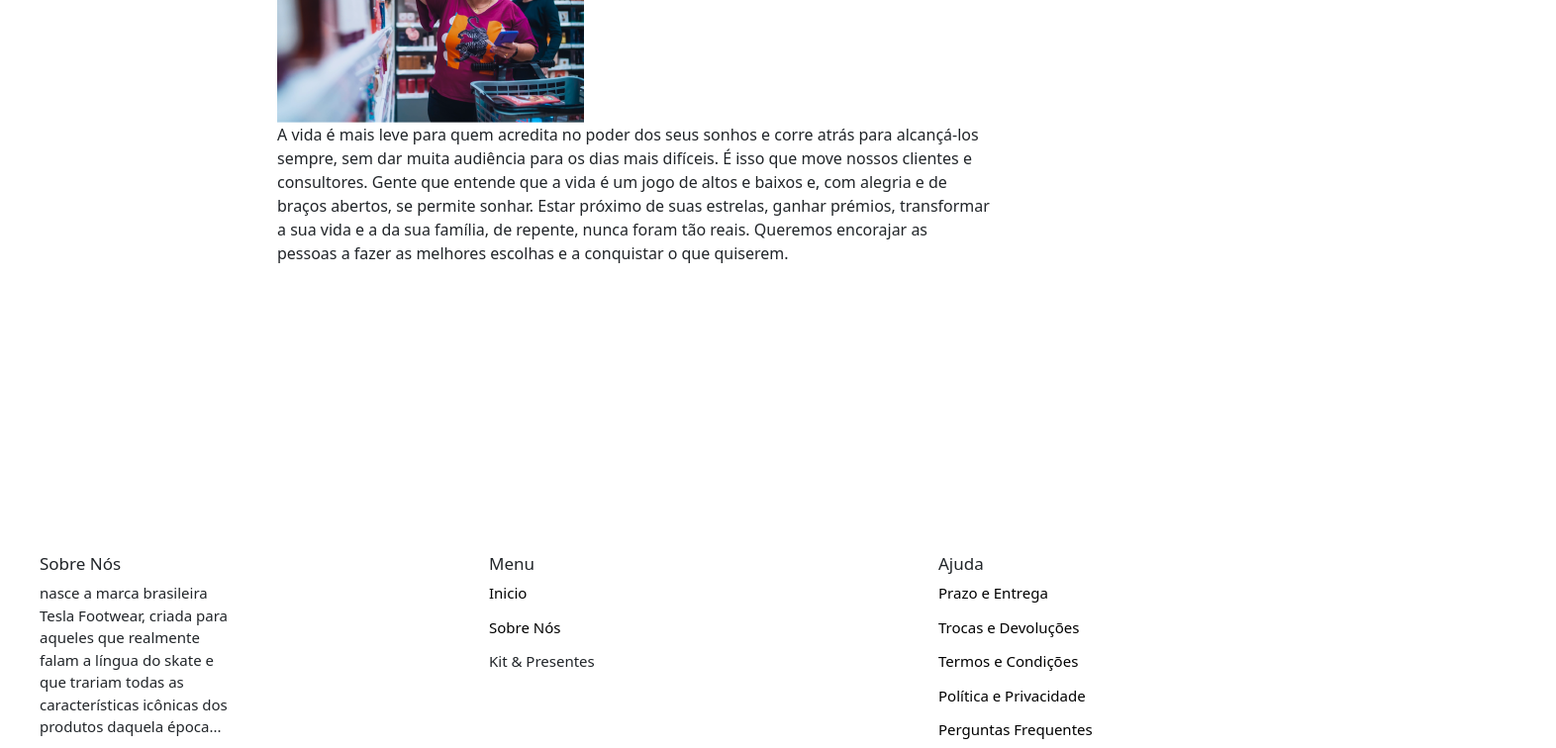
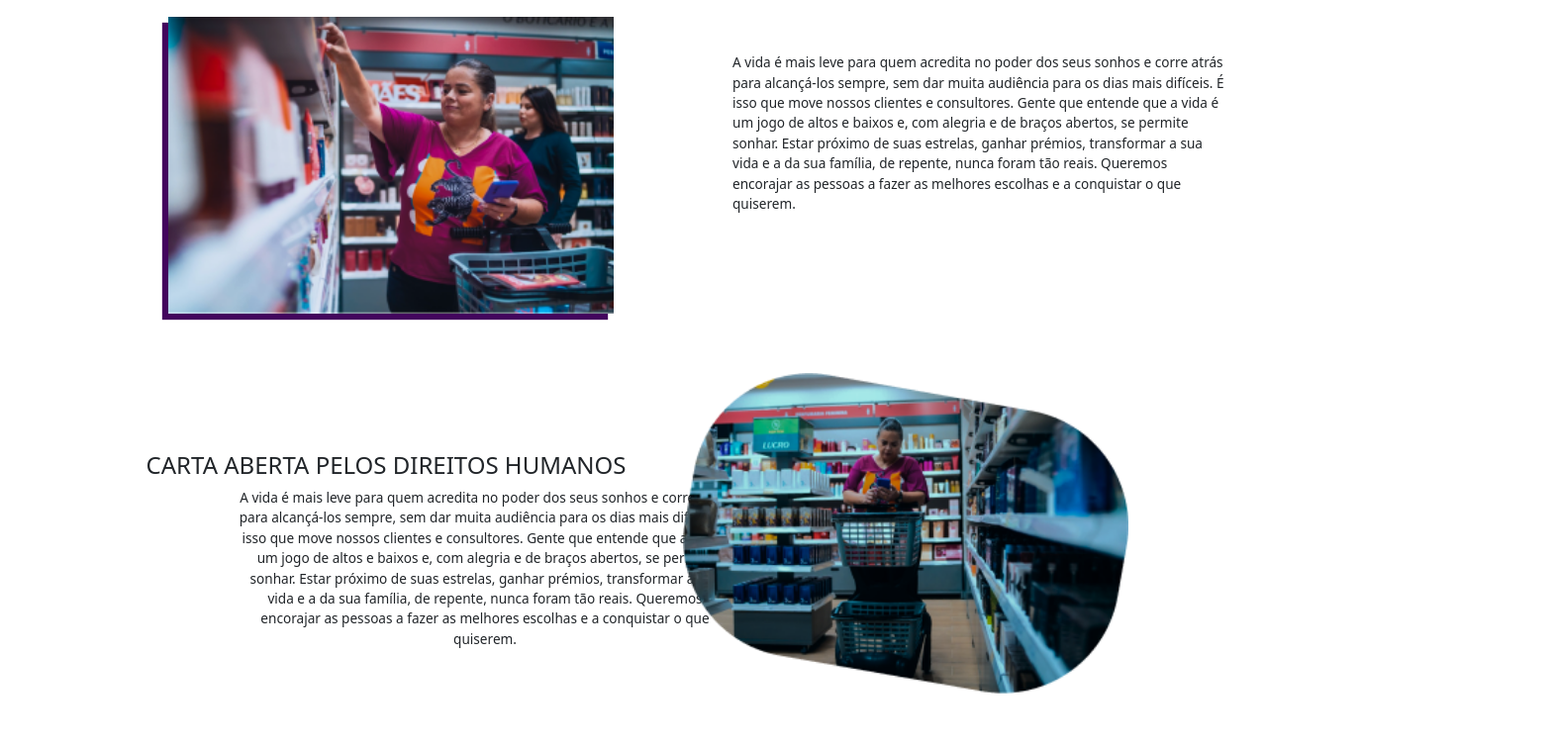
Before and after one commit to GabrielLima2803/ACosmeticos, a Vue app: page /sobreNos in a window 1280 px wide. Shown: the part 580-1336 px from the top of the page at 99% size, 1572 px wide, since content can reach past the window. Built offline with nearby package versions, Linux system fonts and the light colour scheme.

Commit message:
Continuando página sobre nós

```diff
--- a/src/views/SobreNosView.vue
+++ b/src/views/SobreNosView.vue
@@ -11,13 +11,41 @@
                     <div>
                         <h1>Sobre Nós</h1>
                         <div>
-                            <p class="p1">A comésticos foi fundada em 2022, com o intuito de ajudar a fundadora Andreia a crescer o seu negócio e para maior facilidade em verificar seu estoque. O que era apenas uma planilha com todos os valores e produtos sem graça em que os clientes não poderiam nem consultar, agora temos um site para visualização dos clientes e próprio controle. “Mais de 4 anos tentando encaixar algo que me ajudasse e ajudasse meus cliente”</p>
+                            <p class="p1">A comésticos foi fundada em 2022, com o intuito de ajudar a fundadora Andreia a
+                                crescer o seu negócio e para maior facilidade em verificar seu estoque. O que era apenas uma
+                                planilha com todos os valores e produtos sem graça em que os clientes não poderiam nem
+                                consultar, agora temos um site para visualização dos clientes e próprio controle. “Mais de 4
+                                anos tentando encaixar algo que me ajudasse e ajudasse meus cliente”</p>
                         </div>
                     </div>
                 </div>
-            <div class="img1">
-                <img src="@/img/img-sobrenos/AndreiaPrimeira.png" alt=""> <p>A vida é mais leve para quem acredita no poder dos seus sonhos e corre atrás para alcançá-los sempre, sem dar muita audiência para os dias mais difíceis.  É isso que move nossos clientes e consultores. Gente que entende que a vida é um jogo de altos e baixos e, com alegria e de braços abertos, se permite sonhar. Estar próximo de suas estrelas, ganhar prémios, transformar a sua vida e a da sua família, de repente, nunca foram tão reais. Queremos encorajar as pessoas a fazer as melhores escolhas e a conquistar o que quiserem.</p>
-            </div>
+                <div class="wrapGrid">
+                    <div  class="left-div">
+                        <img class="img1" src="@/img/img-sobrenos/AndreiaPrimeira.png" alt="">
+                    </div>
+                    <div class="p2 right-div">
+                        <p class="pDireita">A vida é mais leve para quem acredita no poder dos seus sonhos e corre atrás para alcançá-los
+                            sempre, sem dar muita audiência para os dias mais difíceis. É isso que move nossos clientes e
+                            consultores. Gente que entende que a vida é um jogo de altos e baixos e, com alegria e de braços
+                            abertos, se permite sonhar. Estar próximo de suas estrelas, ganhar prémios, transformar a sua
+                            vida e a da sua família, de repente, nunca foram tão reais. Queremos encorajar as pessoas a
+                            fazer as melhores escolhas e a conquistar o que quiserem.</p>
+                    </div>
+                </div>
+                <div class="wrapGrid">
+                    <div  class="left-div">
+                        <h4>CARTA ABERTA PELOS DIREITOS HUMANOS</h4>
+                        <p class="pDireita">A vida é mais leve para quem acredita no poder dos seus sonhos e corre atrás para alcançá-los
+                            sempre, sem dar muita audiência para os dias mais difíceis. É isso que move nossos clientes e
+                            consultores. Gente que entende que a vida é um jogo de altos e baixos e, com alegria e de braços
+                            abertos, se permite sonhar. Estar próximo de suas estrelas, ganhar prémios, transformar a sua
+                            vida e a da sua família, de repente, nunca foram tão reais. Queremos encorajar as pessoas a
+                            fazer as melhores escolhas e a conquistar o que quiserem.</p>
+                    </div>
+                    <div class=" right-div">
+                        <img class="img" src="@/img/img-sobrenos/AndreiaSegunda.png" alt="">
+                    </div>
+                </div>
             </div>
         </div>
     </div>
@@ -30,27 +58,68 @@
     align-items: center;
     margin-top: 150px;
 }
-.containerPrincipal{
+
+.containerPrincipal {
     width: 720px;
-    height: 527px;
     display: flex;
     flex-wrap: wrap;
     justify-content: center;
 }
-h1{
+
+h1 {
     text-align: center;
     text-decoration: none;
     color: #43055D;
     font-size: 300%;
 }
-.logo{
+
+p{
+    font-size: 85%;
+}
+.logo {
     width: 90px;
     height: 40px;
-    margin-left: 315px;
+    margin-left: 265px;
 }
-.p1{
+.wrapGrid{
+    display: grid;
+    grid-template-columns: 1fr 1fr; /* Two columns with equal width */
+    gap: 20px; /* Add some gap between the columns */
+    align-items: center; /* Center vertically */
+}
+
+.left-div{
+    text-align: center; /* Center the image horizontally */
+    margin-top: 10%;
+}
+
+.right-div{
+    text-align: left;
+}
+.p1 {
+    width: 600px;
     text-align: center;
-    margin-top: 50px;
+    margin-top: 30px;
     margin-left: 10px;
 }
+
+.img1 {
+    margin: 30px;
+    width: 450px;
+    margin-right: 90%;
+    box-shadow: -6px 6px 1px #43055D;
+}
+
+.p2 {
+    text-align: left;
+}
+.pDireita{
+    width: 500px;
+    margin-left: 20%;
+}
+img{
+    margin: 30px;
+    width: 450px;
+    margin-right: 90%;
+}
 </style>
```
